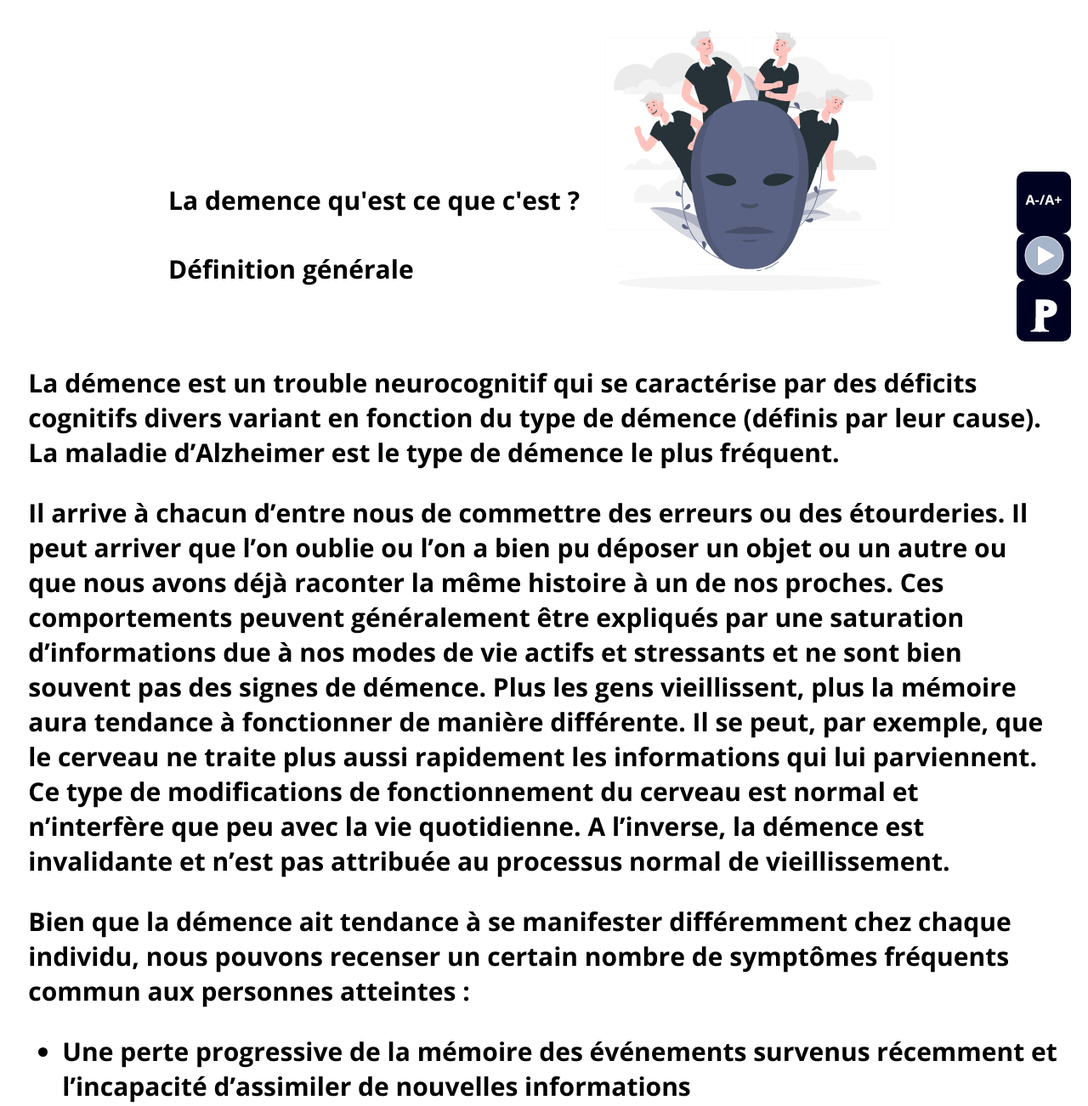
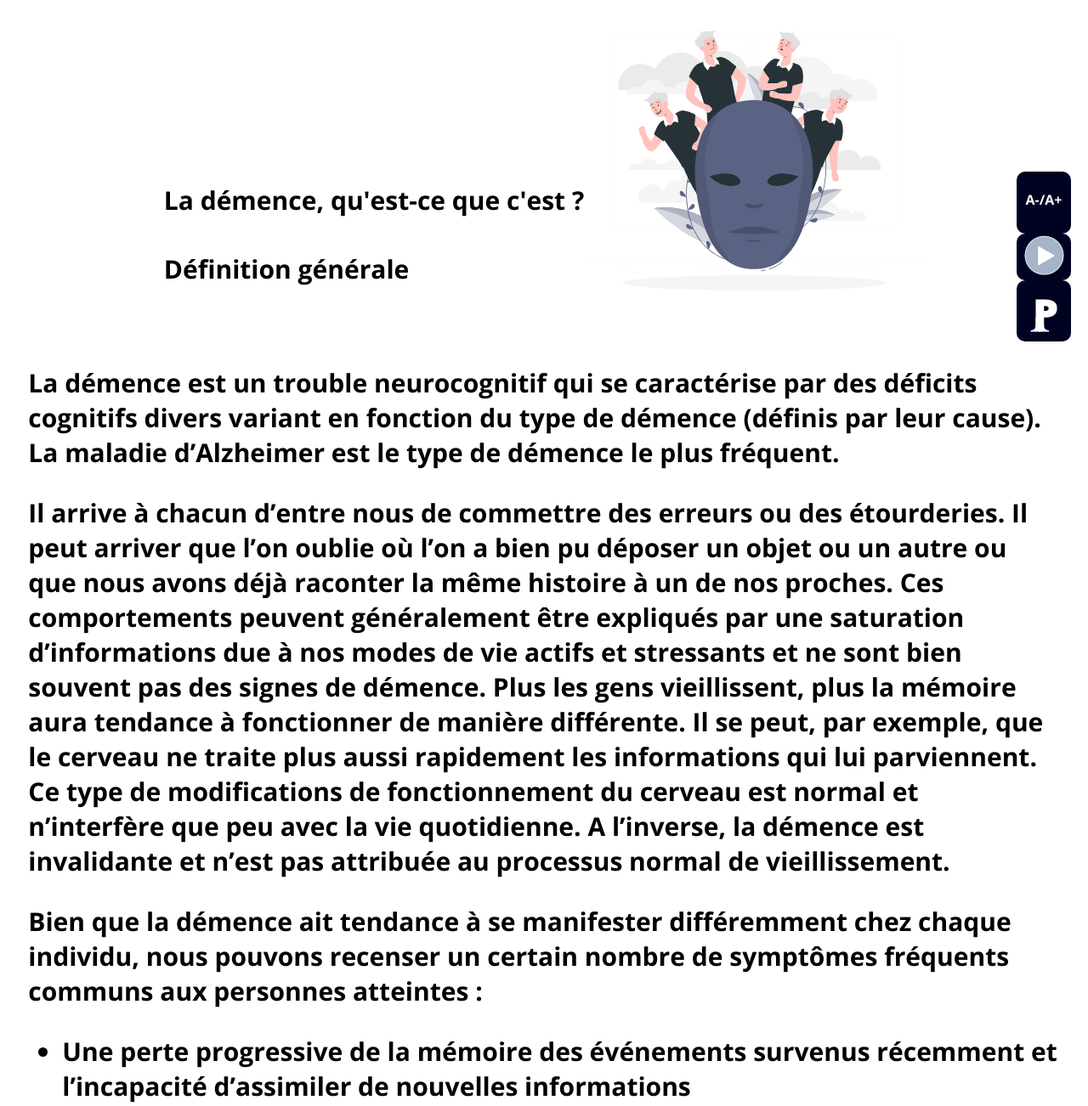
Before and after one commit to Adrien-Ray/nowher, a PHP site: page /pages/articledemence.php in a window 1280 px wide. Shown: the part 98-1400 px from the top of the page at 85% size. Run offline with PHP 8.4, Linux system fonts and the light colour scheme; the visitor is signed in with stand-in values (Sample User, id 1).

Commit message:
commit avant de changer de branche

```diff
--- a/pages/articledemence.php
+++ b/pages/articledemence.php
@@ -5,7 +5,7 @@
 
     <div class = "articledemence">
         <div>
-            <h4 class = "articledemence__sous_titre">La demence qu'est ce que c'est ?</h4>
+            <h4 class = "articledemence__sous_titre">La démence, qu'est-ce que c'est ?</h4>
             <h4>Définition générale</h4>
         </div>
             <img src="../assets/images/icons/imgarticle.svg" alt="" class="article__img">
@@ -16,7 +16,7 @@
     variant en fonction du type de démence (définis par leur cause). La maladie d’Alzheimer est le
     type de démence le plus fréquent.</p>
     <p> Il arrive à chacun d’entre nous de commettre des erreurs ou des étourderies. Il peut arriver que
-    l’on oublie ou l’on a bien pu déposer un objet ou un autre ou que nous avons déjà raconter la
+    l’on oublie où l’on a bien pu déposer un objet ou un autre ou que nous avons déjà raconter la
     même histoire à un de nos proches. Ces comportements peuvent généralement être expliqués
     par une saturation d’informations due à nos modes de vie actifs et stressants et ne sont bien
     souvent pas des signes de démence. Plus les gens vieillissent, plus la mémoire aura tendance à
@@ -25,7 +25,7 @@
     cerveau est normal et n’interfère que peu avec la vie quotidienne. A l’inverse, la démence est
     invalidante et n’est pas attribuée au processus normal de vieillissement.</p>
      <p> Bien que la démence ait tendance à se manifester différemment chez chaque individu, nous
-    pouvons recenser un certain nombre de symptômes fréquents commun aux personnes
+    pouvons recenser un certain nombre de symptômes fréquents communs aux personnes
     atteintes : </p>
 
     <ul>
```
